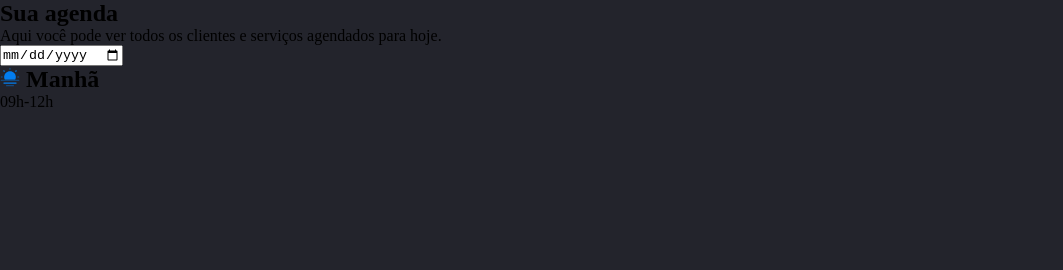
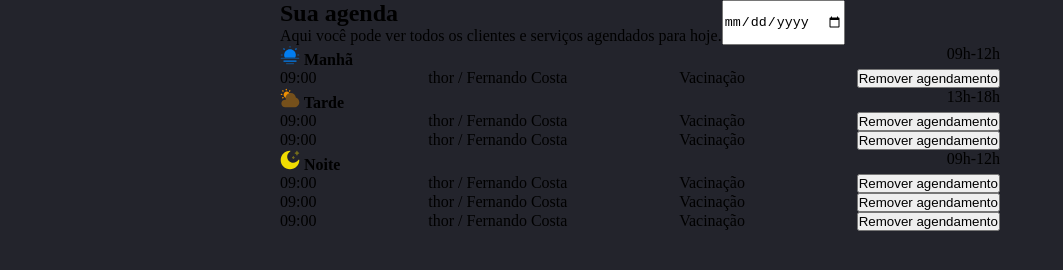
Before and after one commit to robertokpp/Agendamento-de-petshop, a plain HTML site: page index.html in a window 1280 px wide. Shown: the whole page, without its empty margins (0-1063 px from the left). Drawn offline with Linux system fonts and the light colour scheme.

Commit message:
começando o css

```diff
--- a/index.html
+++ b/index.html
@@ -9,30 +9,117 @@
   <body>
     <aside>
       <header>
+        <div>
           <h1>Sua agenda</h1>
           <p>
             Aqui você pode ver todos os clientes e serviços agendados para hoje.
           </p>
+        </div>
         <input type="date" name="date" id="date" />
       </header>
 
-      <div class="period">
+      <section class="period">
+        <header>
+          <strong>
+            <img
+              src="assets/icons/Sun-Fog--Streamline-Solar.svg"
+              alt="Ícone do sol representando a manhã"
+            />
+            Manhã
+          </strong>
+          <span>09h-12h</span>
+        </header>
+
+        <ul class="period-morning">
+          <li>
+            <time datetime="09:00">09:00</time>
             <div>
-          <h2>
-            <img src="assets/icons/Sun-Fog--Streamline-Solar.svg" alt="" />
-            Manhã
-          </h2>
+              <span class="pet-name">thor</span>
+              <span>/</span>
+              <span class="cliente-name">Fernando Costa</span>
+            </div>
+            <span class="service"> Vacinação </span>
+            <button class="remove-btn">Remover agendamento</button>
+          </li>
+        </ul>
+      </section>
+
+      <section class="period">
+        <header>
+          <strong>
+            <img src="assets/icons/Cloud-Sun-4--Streamline-Solar.svg" alt="" />
+            Tarde
+          </strong>
+          <span>13h-18h</span>
+        </header>
+
+        <ul class="period-afternoon">
+          <li>
+            <time datetime="09:00">09:00</time>
+            <div>
+              <span class="pet-name">thor</span>
+              <span>/</span>
+              <span class="cliente-name">Fernando Costa</span>
+            </div>
+            <span class="service"> Vacinação </span>
+            <button class="remove-btn">Remover agendamento</button>
+          </li>
+
+          <li>
+            <time datetime="09:00">09:00</time>
+            <div>
+              <span class="pet-name">thor</span>
+              <span>/</span>
+              <span class="cliente-name">Fernando Costa</span>
+            </div>
+            <span class="service"> Vacinação </span>
+            <button class="remove-btn">Remover agendamento</button>
+          </li>
+        </ul>
+      </section>
+
+      <section class="period">
+        <header>
+          <strong>
+            <img src="assets/icons/Moon-Stars--Streamline-Solar.svg" alt="" />
+            Noite
+          </strong>
           <span>09h-12h</span>
+        </header>
+
+        <ul class="period-night">
+          <li>
+            <time datetime="09:00">09:00</time>
+            <div>
+              <span class="pet-name">thor</span>
+              <span>/</span>
+              <span class="cliente-name">Fernando Costa</span>
             </div>
-
-        <ul class="period-morning"></ul>
+            <span class="service"> Vacinação </span>
+            <button class="remove-btn">Remover agendamento</button>
+          </li>
+          <li>
+            <time datetime="09:00">09:00</time>
+            <div>
+              <span class="pet-name">thor</span>
+              <span>/</span>
+              <span class="cliente-name">Fernando Costa</span>
             </div>
-      <div class="period">
-        <ul class="period-afternoon"></ul>
+            <span class="service"> Vacinação </span>
+            <button class="remove-btn">Remover agendamento</button>
+          </li>
+          <li>
+            <time datetime="09:00">09:00</time>
+            <div>
+              <span class="pet-name">thor</span>
+              <span>/</span>
+              <span class="cliente-name">Fernando Costa</span>
             </div>
-      <div class="period">
-        <ul class="period-night"></ul>
-      </div>
+            <span class="service"> Vacinação </span>
+            <button class="remove-btn">Remover agendamento</button>
+          </li>
+        </ul>
+      </section>
     </aside>
   </body>
 </html>
--- /dev/null
+++ b/styles/aside.css
@@ -0,0 +1,20 @@
+aside {
+  width: 45rem;
+  margin: auto;
+  & header {
+    display: flex;
+  }
+
+  & .period {
+    & header {
+      display: flex;
+      justify-content: space-between;
+    }
+    & ul{
+      li{
+        display: flex;
+       justify-content: space-between;
+      }
+    }
+  }
+}
--- a/styles/index.css
+++ b/styles/index.css
@@ -1 +1,2 @@
 @import url(global.css);
+@import url(aside.css);
```
Lines whose indentation alone changed are shown as unchanged.
